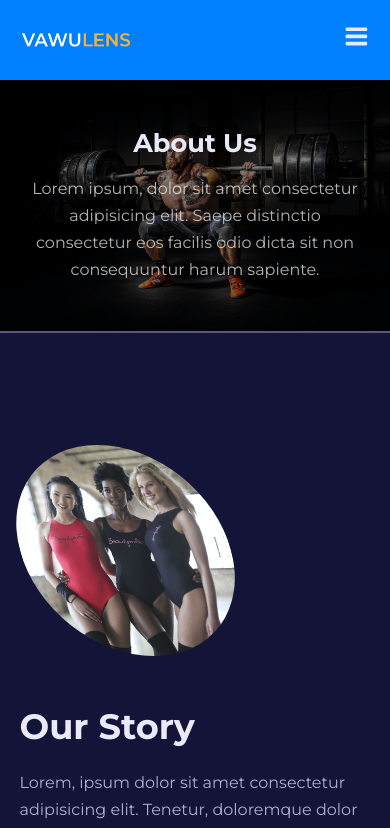
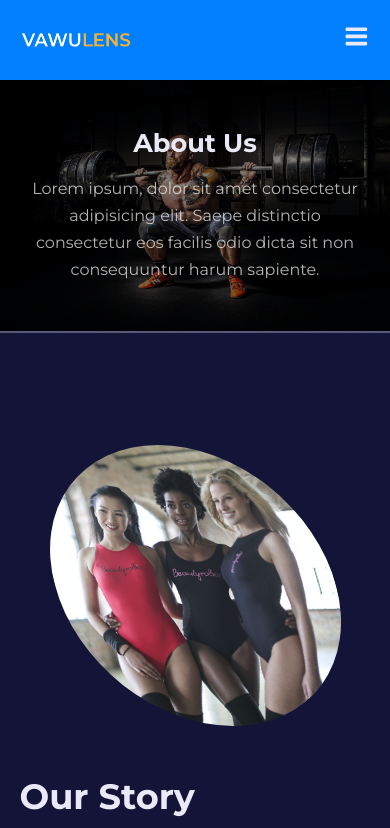
Before and after one commit to erickdc7/react-trainer-website, a React (Create React App) app: page /about in a window 390 px wide. Shown: the top 828 px of the page. Built offline with nearby package versions, Linux system fonts and the light colour scheme; the HTML template or start-up script is replaced by a standard one.

Commit message:
media queries in small screens about__section-image styles added to about.css

```diff
--- a/src/pages/about/about.css
+++ b/src/pages/about/about.css
@@ -55,3 +55,11 @@
     grid-row: 1;
   }
 }
+
+/* MEDIA QUERIES (small screens) */
+@media screen and (max-width: 600px) {
+  .about__section-image {
+    width: 80%;
+    margin-inline: auto;
+  }
+}
```
